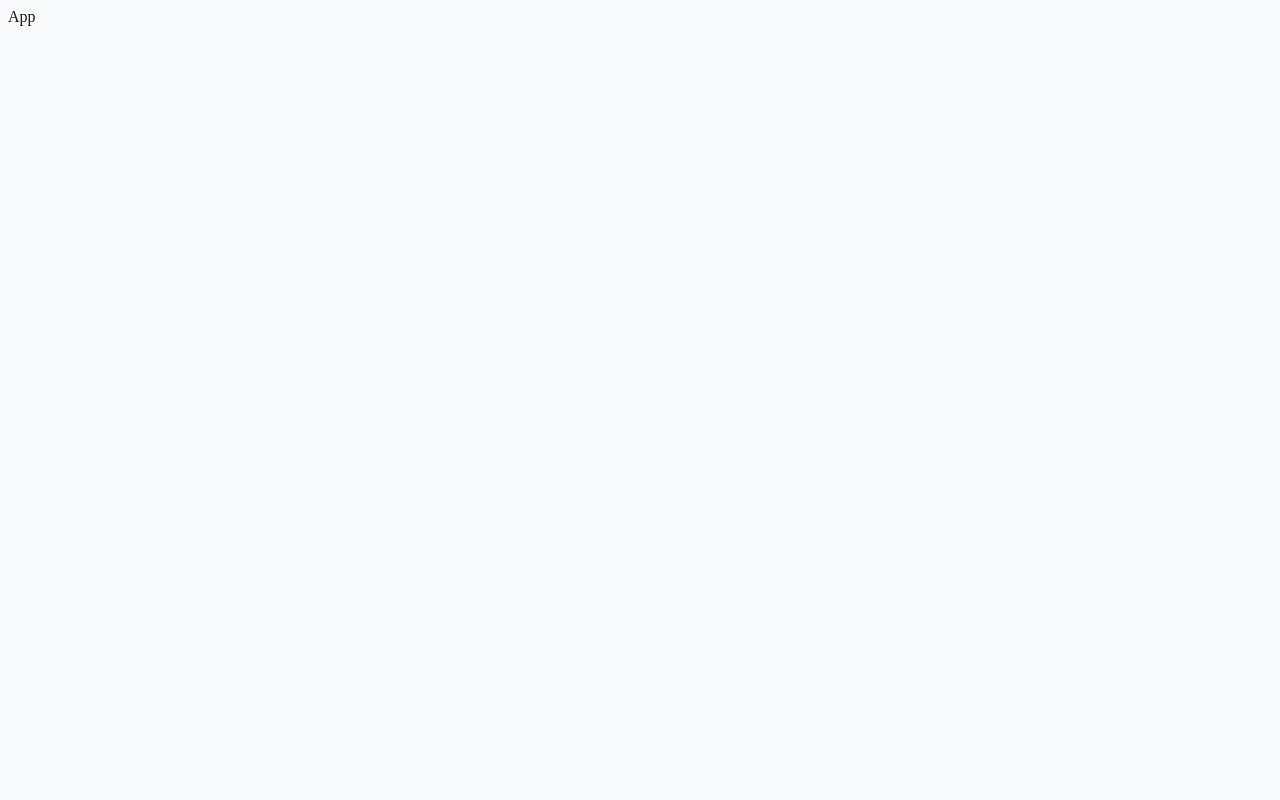
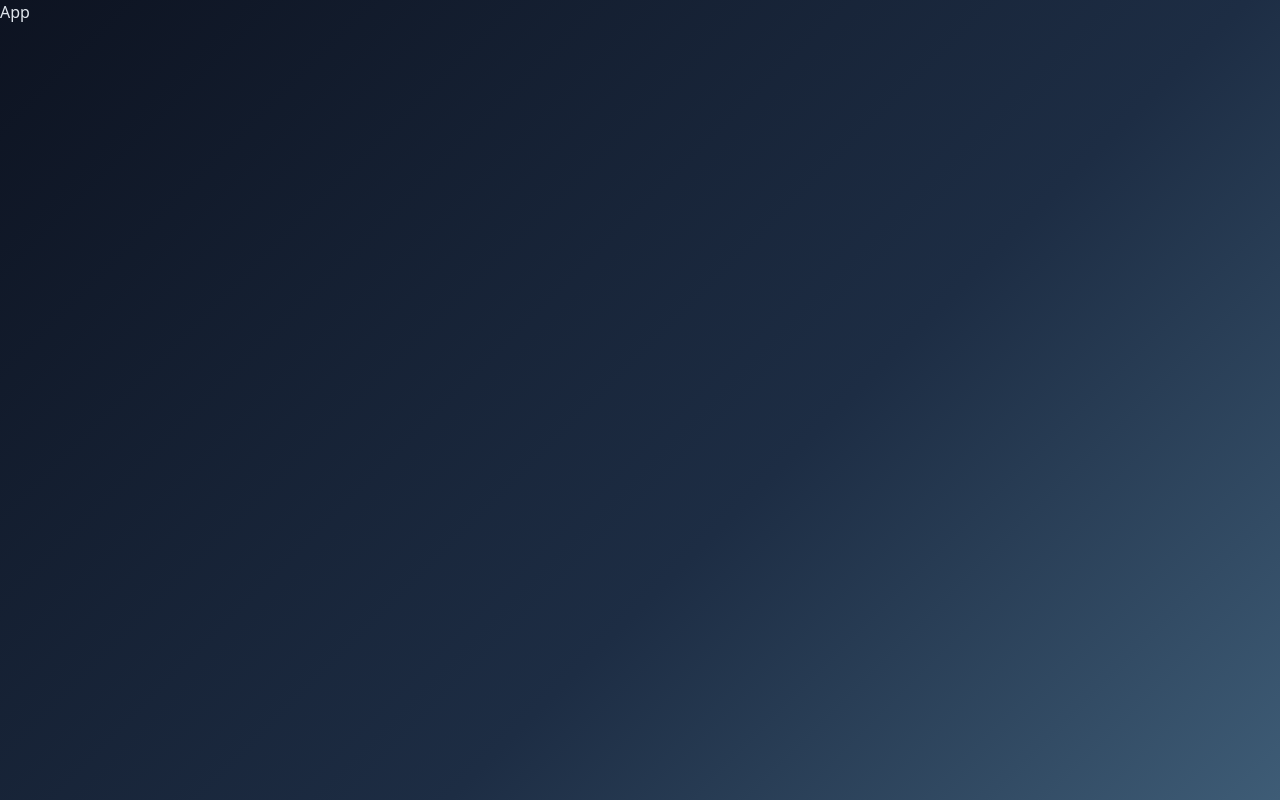
Before and after one commit to ManuelWestermeier/NexoPoint, a React (Vite) app in the folder frontend/: page / in a window 1280 px wide. Built offline with nearby package versions, Linux system fonts and the light colour scheme.

Commit message:
add basic styling

```diff
--- a/frontend/index.html
+++ b/frontend/index.html
@@ -32,6 +32,7 @@
   </head>
 
   <body>
+    <noscript>Please enable JS. the app doesn't work without.</noscript>
     <div id="root"></div>
     <script type="module" src="/src/main.jsx"></script>
   </body>
--- a/frontend/src/index.css
+++ b/frontend/src/index.css
@@ -7,19 +7,41 @@
     /* Accent (buttons/links) */
     --nexo-highlight: #748CAB;
     /* Light blue (hover/selected states) */
-    --nexo-background: #F7F9FB;
-    /* Light gray-blue background */
-    --nexo-text: #1A1A1A;
-    /* Dark text */
-    --nexo-text-light: #4F4F4F;
-    /* Subdued text */
-    --nexo-border: #E0E6ED;
-    /* Soft border */
+    --nexo-background: #0D1321;
+    /* Changed to primary dark for gradient base */
+    --nexo-text: #E0E6ED;
+    /* Light text for dark background */
+    --nexo-text-light: #A3AED0;
+    /* Subdued lighter text */
+    --nexo-border: #1D2D44;
+    /* Dark border */
+}
+
+* {
+    font-family: system-ui, -apple-system, BlinkMacSystemFont, 'Segoe UI', Roboto,
+        Oxygen, Ubuntu, Cantarell, 'Open Sans', 'Helvetica Neue', sans-serif;
+    font-weight: 350;
+    margin: 0;
+    padding: 0;
+    box-sizing: border-box;
+    color: var(--nexo-text);
+}
+
+html,
+body {
+    height: 100%;
+    background: linear-gradient(135deg, #0D1321 0%, #1D2D44 60%, #3E5C76 100%);
+    color: var(--nexo-text);
+    -webkit-font-smoothing: antialiased;
+    -moz-osx-font-smoothing: grayscale;
 }
 
 body {
-    background-color: var(--nexo-background);
-    color: var(--nexo-text);
+    display: flex;
+    flex-direction: column;
+    min-height: 100vh;
+    background-attachment: fixed;
+    line-height: 1.6;
 }
 
 button {
@@ -27,9 +49,70 @@ button {
     color: white;
     border: none;
     border-radius: 8px;
-    padding: 0.5rem 1rem;
+    padding: 0.6rem 1.2rem;
+    cursor: pointer;
+    font-weight: 600;
+    transition: background-color 0.3s ease;
+    box-shadow: 0 3px 6px rgba(62, 92, 118, 0.4);
 }
 
-button:hover {
+button:hover,
+button:focus {
     background-color: var(--nexo-highlight);
+    outline: none;
+    box-shadow: 0 5px 12px rgba(116, 140, 171, 0.6);
 }
+
+input,
+textarea,
+select {
+    background-color: var(--nexo-secondary);
+    color: var(--nexo-text);
+    border: 1px solid var(--nexo-border);
+    border-radius: 6px;
+    padding: 0.5rem;
+    font-size: 1rem;
+    transition: border-color 0.3s ease;
+}
+
+input:focus,
+textarea:focus,
+select:focus {
+    border-color: var(--nexo-highlight);
+    outline: none;
+    box-shadow: 0 0 8px var(--nexo-highlight);
+}
+
+a {
+    color: var(--nexo-accent);
+    text-decoration: none;
+    transition: color 0.3s ease;
+}
+
+a:hover,
+a:focus {
+    color: var(--nexo-highlight);
+    outline: none;
+}
+
+/* Optional container for content */
+.container {
+    max-width: 960px;
+    margin: 2rem auto;
+    padding: 0 1rem;
+}
+
+/* Scrollbar styling for dark mode */
+::-webkit-scrollbar {
+    width: 10px;
+}
+
+::-webkit-scrollbar-track {
+    background: var(--nexo-primary);
+}
+
+::-webkit-scrollbar-thumb {
+    background-color: var(--nexo-accent);
+    border-radius: 10px;
+    border: 2px solid var(--nexo-primary);
+}
```
Also changed, not shown: 4 other files (tests, documents, lock files or other folders).
